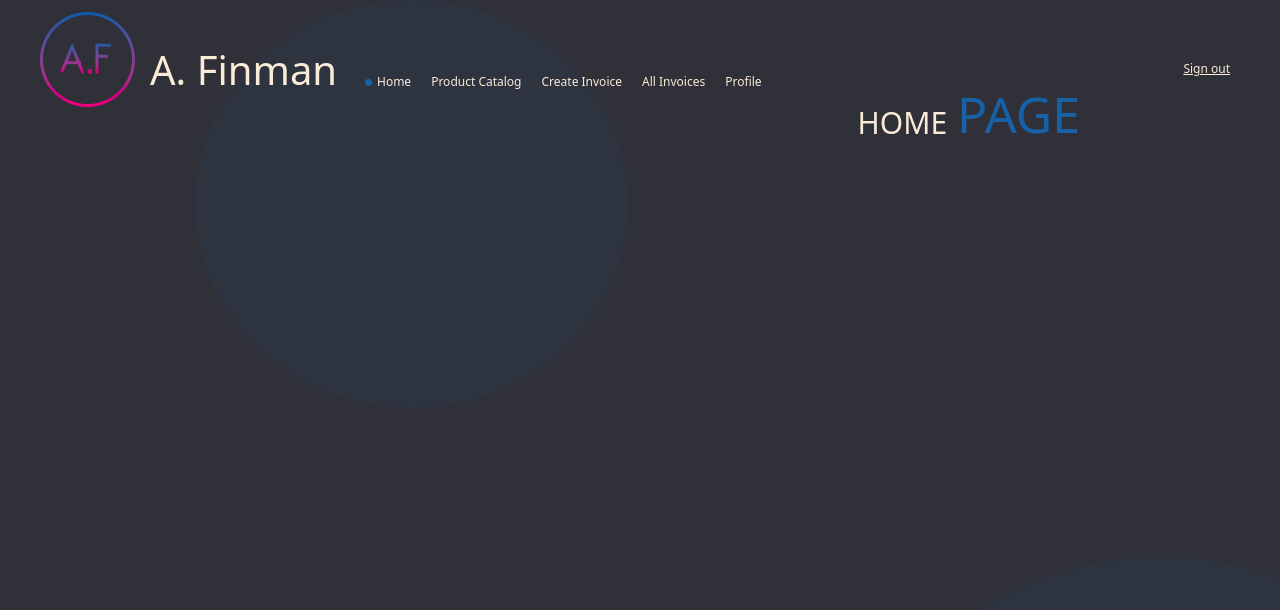
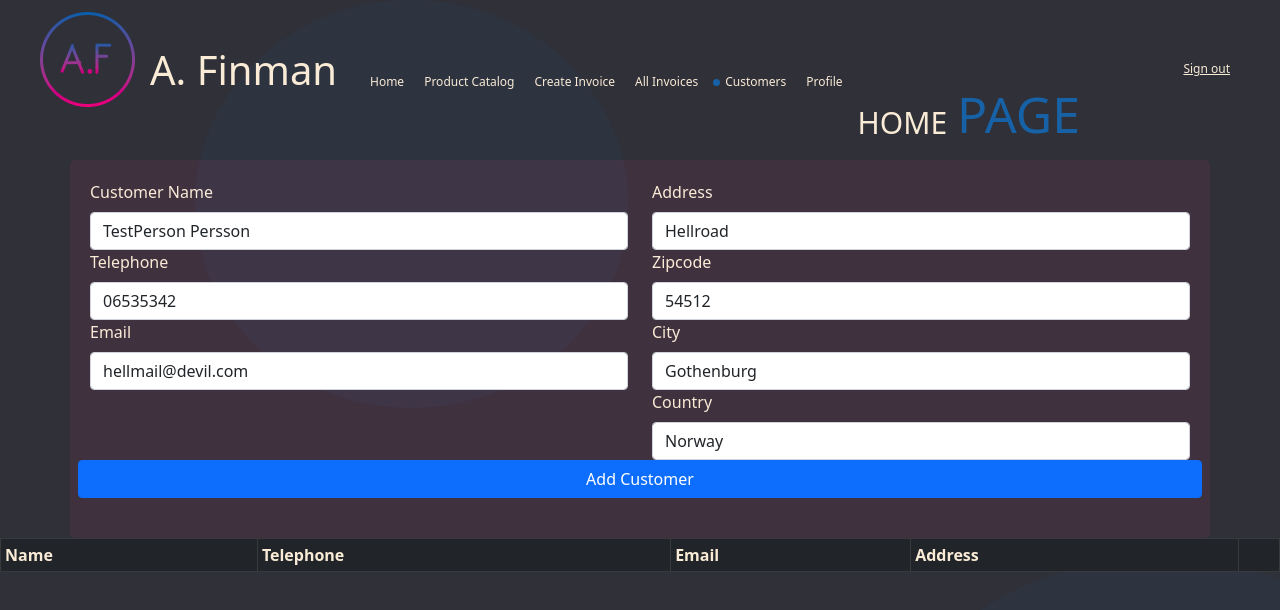
Before and after one commit to gabrieloldaccount/finman-frontend, a React (Create React App) app: page /customers in a window 1280 px wide. Shown: the top 610 px of the page. Built offline with nearby package versions, Linux system fonts and the light colour scheme; no server answers; the HTML template or start-up script is replaced by a standard one.

Commit message:
Created new branch started on the customer page
Co-authored-by: stinahagl <stihag@student.chalmers.se>

```diff
--- a/package.json
+++ b/package.json
@@ -46,7 +46,7 @@
     ]
   },
   "devDependencies": {
-    "prop-types": "^15.7.2",
-    "prettier": "^2.1.1"
+    "prettier": "^2.1.1",
+    "prop-types": "^15.7.2"
   }
 }
--- a/src/App.js
+++ b/src/App.js
@@ -9,6 +9,7 @@ import InvoiceList from "./components/invoices/InvoiceList";
 import ProductService from "./services/ProductService";
 import "./styles/index.css";
 import Header from "./components/header/Header";
+import CustomerPage from "./components/customers/CustomerPage"
 
 const App = () => {
   const owner = "appa@gmail.se";
@@ -71,6 +72,14 @@ const App = () => {
           exact
           render={() => <AddInvoice owner={owner} productList={products} />}
         />
+
+        <Route
+            path="/customers"
+            exact
+            render={() => <CustomerPage/>}
+        />
+
+
       </div>
     </Router>
   );
--- /dev/null
+++ b/src/components/customers/AddCustomer.js
@@ -0,0 +1,134 @@
+import Form from "react-bootstrap/Form";
+import React, {useState} from "react";
+import Button from "react-bootstrap/Button";
+import { Col, Container, Row, Table } from "react-bootstrap";
+
+
+const AddCustomer = ({ onAdd }) => {
+    const [name, setName] = useState("TestPerson Persson");
+    const [address, setAddress] = useState("Hellroad");
+    const [zipcode, setZipCode] = useState("54512");
+    const [email, setEmail] = useState("hellmail@devil.com");
+    const [city, setCity] = useState("Gothenburg");
+    const [country, setCountry] = useState("Norway");
+    const [telephone, setTelephone] = useState("06535342");
+
+    const onSubmit = async (e) => {
+        e.preventDefault();
+
+            onAdd({
+                customer: {
+                    name: name,
+                    address: address,
+                    zipCode: zipcode,
+                    city: city,
+                    country: country,
+                    telephone: telephone,
+                    email: email,
+                },
+            })
+
+            setName("");
+            setAddress("");
+            setZipCode("");
+            setEmail("");
+            setTelephone("");
+            setCountry("");
+            setCity("");
+    }
+
+    return(
+        <Container>
+            <Form>
+                <Row>
+                    <Col>
+                        <Form.Group controlId="formCustomerName">
+                            <Form.Label className="invoice-label">Customer Name</Form.Label>
+                            <Form.Control
+                                type="string"
+                                value={name}
+                                placeholder="Enter customer name"
+                                onChange={(e) => setName(e.target.value)}
+                            />
+                        </Form.Group>
+
+                        <Form.Group controlId="formCustomerEmail">
+                            <Form.Label className="invoice-label">Telephone</Form.Label>
+                            <Form.Control
+                                type="number"
+                                value={telephone}
+                                placeholder="Enter telephone number"
+                                onChange={(e) => setTelephone(e.target.value)}
+                            />
+                        </Form.Group>
+
+                        <Form.Group controlId="formCustomerEmail">
+                            <Form.Label className="invoice-label">Email</Form.Label>
+                            <Form.Control
+                                type="email"
+                                value={email}
+                                placeholder="Enter Customer Email"
+                                onChange={(e) => setEmail(e.target.value)}
+                            />
+                        </Form.Group>
+
+                    </Col>
+                    <Col>
+
+                        <Form.Group controlId="formCustomerEmail">
+                            <Form.Label className="invoice-label">Address</Form.Label>
+                            <Form.Control
+                                type="string"
+                                value={address}
+                                placeholder="Enter address"
+                                onChange={(e) => setAddress(e.target.value)}
+                            />
+                        </Form.Group>
+
+                        <Form.Group controlId="formCustomerEmail">
+                            <Form.Label className="invoice-label">Zipcode</Form.Label>
+                            <Form.Control
+                                type="string"
+                                value={zipcode}
+                                placeholder="Enter zip code"
+                                onChange={(e) => setZipCode(e.target.value)}
+                            />
+                        </Form.Group>
+
+                        <Form.Group controlId="formCustomerEmail">
+                            <Form.Label className="invoice-label">City</Form.Label>
+                            <Form.Control
+                                type="string"
+                                value={city}
+                                placeholder="Enter city"
+                                onChange={(e) => setCity(e.target.value)}
+                            />
+                        </Form.Group>
+
+                        <Form.Group controlId="formCustomerEmail">
+                            <Form.Label className="invoice-label">Country</Form.Label>
+                            <Form.Control
+                                type="string"
+                                value={country}
+                                placeholder="Enter country"
+                                onChange={(e) => setCountry(e.target.value)}
+                            />
+                        </Form.Group>
+
+                    </Col>
+                </Row>
+                <Row>
+                    <Button
+                    variant="primary"
+                    type="submit"
+                    onClick={onSubmit}
+                    className={"marginBottom"}>
+                        Add Customer
+                    </Button>
+                </Row>
+            </Form>
+        </Container>
+    )
+}
+
+export default AddCustomer
--- /dev/null
+++ b/src/components/customers/Customer.js
@@ -0,0 +1,28 @@
+import {FaTimes} from "react-icons/fa";
+
+const Customer = ({ customer, onDelete }) => {
+    return (
+
+        <div>
+
+        </div>
+        /*<tr>
+
+            <td>{customer.name}</td>
+            <td>{customer.telephone}</td>
+            <td>{customer.email}</td>
+            <td>{customer.address}</td>
+            <td>{customer.zipCode}</td>
+            <td>{customer.city}</td>
+            <td>{customer.country}</td>
+            <td>
+                <FaTimes
+                    style={{ color: "red", cursor: "pointer", margin: 3 }}
+                    onClick={() => onDelete(customer.name)}
+                />
+            </td>
+        </tr>*/
+    )
+}
+
+export default Customer
--- /dev/null
+++ b/src/components/customers/CustomerPage.js
@@ -0,0 +1,15 @@
+import React from "react";
+import AddCustomer from "./AddCustomer"
+import Customers from "./Customers";
+
+const CustomerPage = () => {
+
+    return (
+        <div>
+            <AddCustomer/>
+            <Customers/>
+        </div>
+    )
+}
+
+export default CustomerPage
--- /dev/null
+++ b/src/components/customers/Customers.js
@@ -0,0 +1,24 @@
+import {Table} from "react-bootstrap";
+import Customer from "./Customer"
+
+const Customers = ({ customers, onDelete }) => {
+
+    return(
+        <Table striped bordered hover size="sm" variant="dark">
+            <thead>
+                <tr>
+                    <th>Name</th>
+                    <th>Telephone</th>
+                    <th>Email</th>
+                    <th>Address</th>
+                    <th> </th>
+                </tr>
+            </thead>
+            <tbody>
+                <Customer/>
+            </tbody>
+        </Table>
+    )
+}
+
+export default Customers
--- a/src/components/header/NavBar.js
+++ b/src/components/header/NavBar.js
@@ -16,6 +16,8 @@ const NavBar = () => {
         return "newinvoice";
       case "/all-invoices":
         return "all-invoices";
+      case "/customers":
+        return "customers";
       case "/profile":
         return "profile";
       default:
@@ -71,6 +73,15 @@ const NavBar = () => {
           </span>
 
           <span>
+            {dotSwitch() === "customers" && (
+                <img src={dot} alt="dot" className="dot" />
+            )}
+            <a className="link" href="/customers">
+              Customers
+            </a>
+          </span>
+
+          <span>
             {dotSwitch() === "profile" && (
               <img src={dot} alt="dot" className="dot" />
             )}
@@ -78,6 +89,8 @@ const NavBar = () => {
               Profile
             </a>
           </span>
+
+
 
           <a className="signout" href="/">
             Sign out
```
Also changed, not shown: 1 other file (tests, documents, lock files or other folders).
